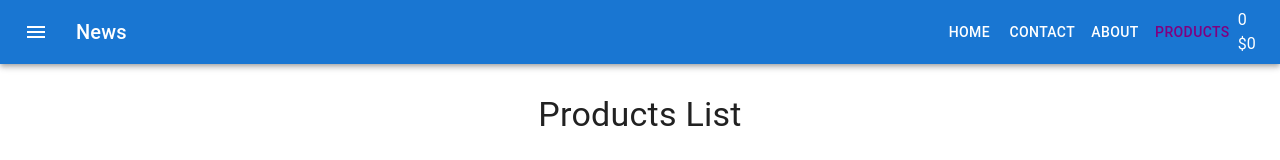
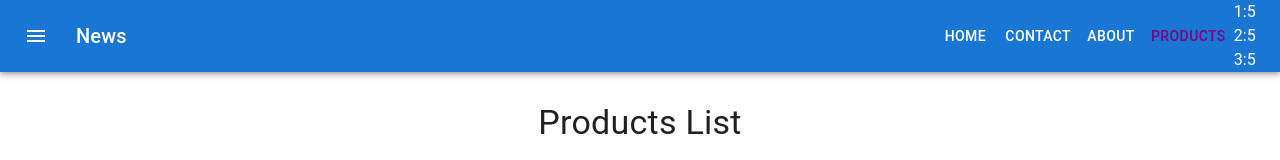
Before and after one commit to WebOleg/react-shop, a React (Create React App) app: page /products in a window 1280 px wide. Shown: the top 160 px of the page. Built offline with nearby package versions, Linux system fonts and the light colour scheme.

Commit message:
upgrade2.0

```diff
--- a/src/components/Cart/CartHeader.js
+++ b/src/components/Cart/CartHeader.js
@@ -1,10 +1,15 @@
 import React from 'react'
 
-const CartHeader = ({ cartData }) => {
+const CartHeader = ({ productsInCart }) => {
     return (
         <div>
-            <div>{cartData.totalCount}</div>
-            <div>${cartData.totalPrice}</div>
+            <div>
+                {Object.keys(productsInCart).map((productId) => (
+                    <div>
+                        {productId}:{productsInCart[productId]}
+                    </div>
+                ))}
+            </div>
         </div>
     )
 }
--- a/src/components/Products/ProductsList.js
+++ b/src/components/Products/ProductsList.js
@@ -4,7 +4,7 @@ import productsArray from 'utils/productsArray'
 import { Grid, Typography } from '@mui/material'
 import './ProductsList.scss'
 
-const ProductsList = () => {
+const ProductsList = ({ addProductToCart }) => {
     return (
         <>
             <Typography variant="h4" className="productTitle">
@@ -27,6 +27,7 @@ const ProductsList = () => {
                                 type={type}
                                 price={price}
                                 capacity={capacity}
+                                addProductToCart={addProductToCart}
                             />
                         </Grid>
                     )
--- a/src/components/Products/ProductsListItem.js
+++ b/src/components/Products/ProductsListItem.js
@@ -15,6 +15,7 @@ const ProductsListItem = ({
     type,
     capacity,
     price,
+    addProductToCart,
 }) => {
     const [count, setCount] = useState(1)
 
@@ -57,7 +58,12 @@ const ProductsListItem = ({
                     </div>
                 </CardContent>
                 <CardActions className="wrap-btn">
-                    <Button variant="contained">Add To Cart</Button>
+                    <Button
+                        onClick={() => addProductToCart(price, count)}
+                        variant="contained"
+                    >
+                        Add To Cart
+                    </Button>
                 </CardActions>
             </Card>
         </>
--- a/src/container/App/App.js
+++ b/src/container/App/App.js
@@ -5,19 +5,18 @@ import { StyledEngineProvider } from '@mui/material/styles'
 import Main from 'container/Main/Main'
 
 const App = () => {
-    const [cartData, setCartData] = useState({ totalCount: 0, totalPrice: 0 })
-    const addProductToCart = (price, count) => {
-        setCartData((prevState) => ({
-            totalCount: prevState.totalCount + count,
-            totalPrice: prevState.totalPrice + count * price,
-        }))
-    }
+    const [productsInCart, setProductsInCart] = useState({
+        1: 5,
+        2: 5,
+        3: 5,
+    })
+    const addProductToCart = (price, count) => {}
     return (
         <>
             <StyledEngineProvider injectFirst>
                 <CssBaseline />
-                <Header cartData={cartData} />
-                <Main />
+                <Header productsInCart={productsInCart} />
+                <Main addProductToCart={addProductToCart} />
             </StyledEngineProvider>
         </>
     )
--- a/src/container/Header/Header.js
+++ b/src/container/Header/Header.js
@@ -10,7 +10,7 @@ import MenuIcon from '@mui/icons-material/Menu'
 import Menu from 'components/Menu/Menu'
 import CartHeader from 'components/Cart/CartHeader'
 
-const Header = ({ cartData }) => {
+const Header = ({ productsInCart }) => {
     return (
         <AppBar position="static">
             <Toolbar>
@@ -27,7 +27,7 @@ const Header = ({ cartData }) => {
                     News
                 </Typography>
                 <Menu />
-                <CartHeader cartData={cartData} />
+                <CartHeader productsInCart={productsInCart} />
             </Toolbar>
         </AppBar>
     )
--- a/src/container/Main/Main.js
+++ b/src/container/Main/Main.js
@@ -9,7 +9,7 @@ import Home from 'pages/Home/Home'
 import Products from 'pages/Products/Products'
 import { Routes, Route } from 'react-router-dom'
 
-const Main = () => {
+const Main = ({ addProductToCart }) => {
     return (
         <>
             <Container>
@@ -17,7 +17,12 @@ const Main = () => {
                     <Route path="/" element={<Home />}></Route>
                     <Route path="/about" element={<About />}></Route>
                     <Route path="/contact" element={<Contact />}></Route>
-                    <Route path="/products" element={<Products />} />
+                    <Route
+                        path="/products"
+                        element={
+                            <Products addProductToCart={addProductToCart} />
+                        }
+                    />
                     <Route path="/articles/:id" element={<Article />} />
                 </Routes>
             </Container>
--- a/src/pages/Products/Products.js
+++ b/src/pages/Products/Products.js
@@ -1,10 +1,10 @@
 import ProductsList from 'components/Products/ProductsList'
 import React from 'react'
 
-const Products = () => {
+const Products = ({ addProductToCart }) => {
     return (
         <>
-            <ProductsList />
+            <ProductsList addProductToCart={addProductToCart} />
         </>
     )
 }
```
